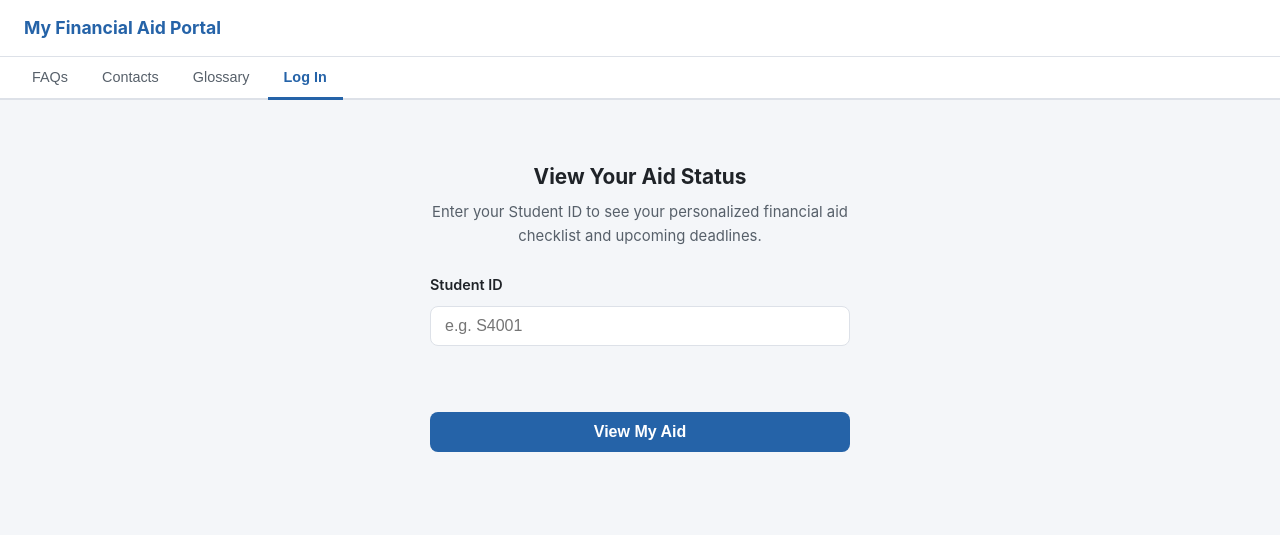
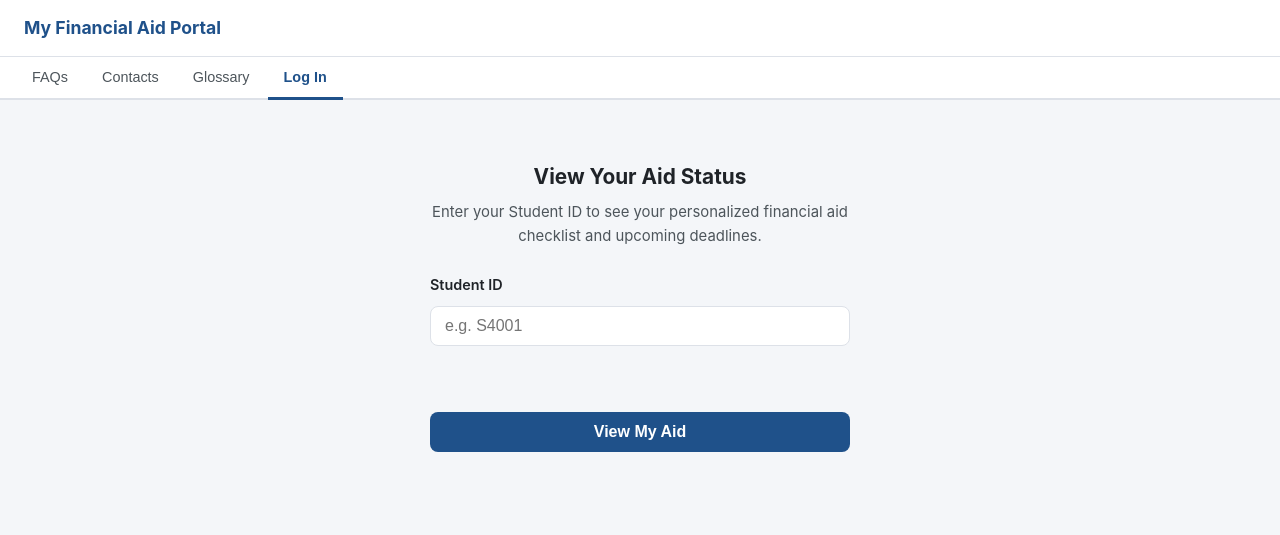
Before and after one commit to Mendez016/Ivy_tech_2026_DA_07, a plain HTML site: page index.html in a window 1280 px wide. Drawn offline with Linux system fonts and the light colour scheme.

Commit message:
Accesibility improvements

```diff
--- a/index.html
+++ b/index.html
@@ -12,8 +12,8 @@
       --surface:   #ffffff;
       --border:    #dde1e8;
       --text:      #1f2328;
-      --muted:     #57606a;
-      --accent:    #2563a8;
+      --muted:     #4D555B;
+      --accent:    #1F518A;
       --accent-lt: #e8f0fb;
       --green:     #166534;
       --green-bg:  #dcfce7;
```
